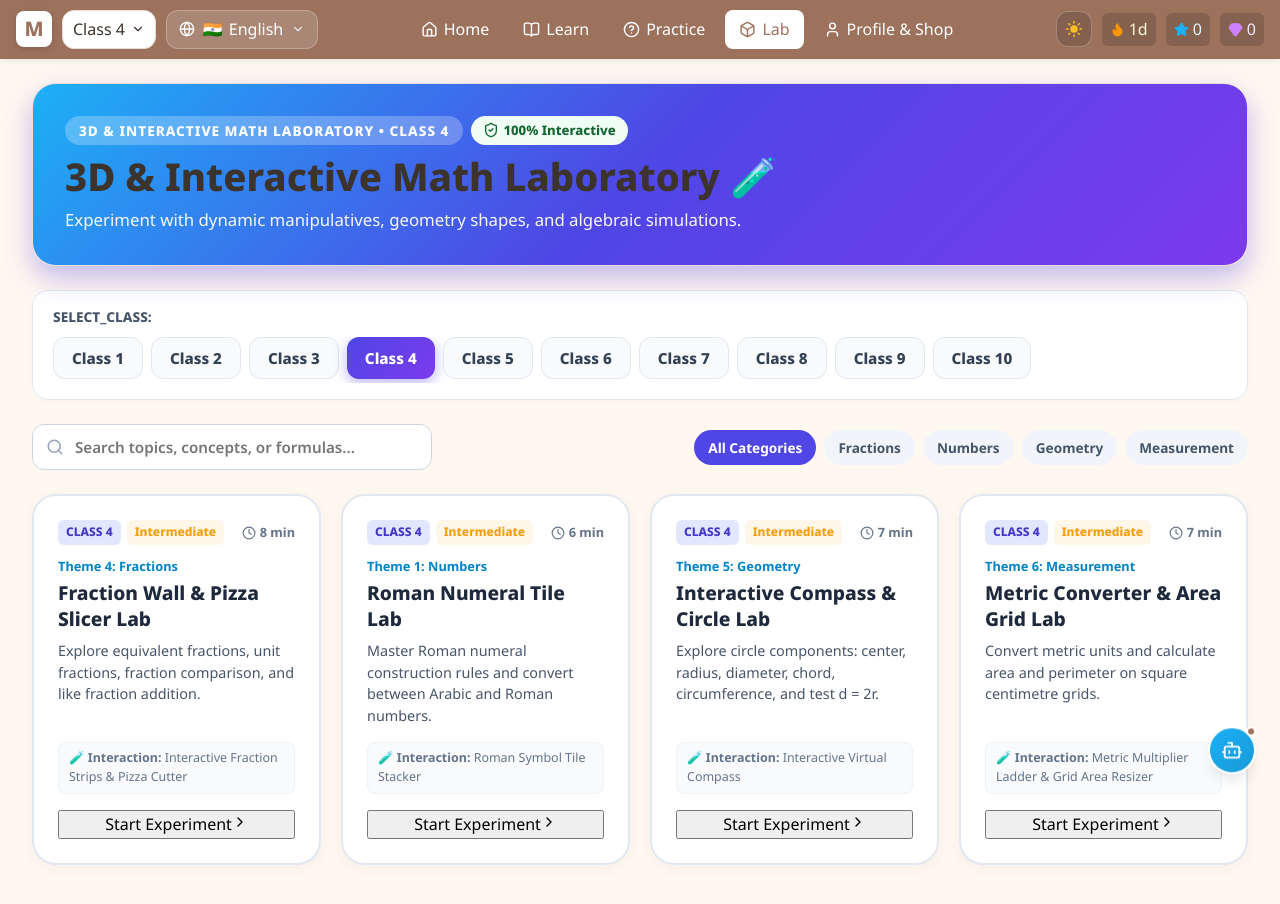
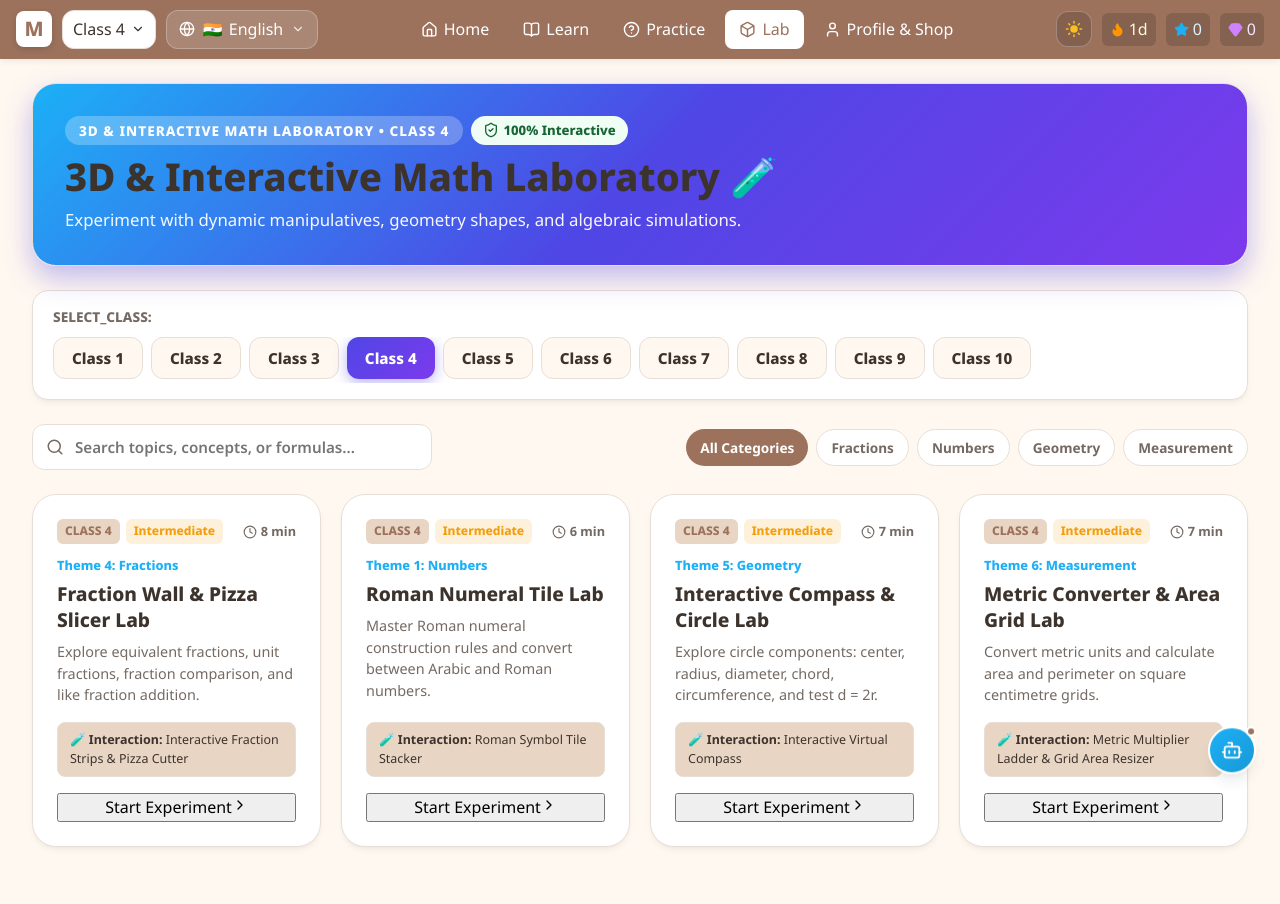
Before and after one commit to crdhanussh1104/Math_Made_Easy, a React (Vite) app: page /#home in a window 1280 px wide. Both pictures are taken after a click on the element 794 px from the left and 724 px from the top of the page. Shown: the top 904 px of the page. Built offline with nearby package versions, Linux system fonts and the light colour scheme.

Commit message:
fix(theme): improve 3D Lab cards and text contrast in dark mode

```diff
--- a/src/components/lab/LabActivityCard.jsx
+++ b/src/components/lab/LabActivityCard.jsx
@@ -12,15 +12,16 @@ export const LabActivityCard = ({ activity, onStart, isCompleted = false }) => {
 
   return (
     <CardRounded
+      className="lab-activity-card"
       style={{
         display: 'flex',
         flexDirection: 'column',
         justifyContent: 'space-between',
         height: '100%',
         padding: '24px',
-        border: isCompleted ? '2px solid #86efac' : '2px solid #e2e8f0',
-        background: isCompleted ? 'linear-gradient(180deg, #ffffff 0%, #f0fdf4 100%)' : '#ffffff',
-        boxShadow: '0 4px 16px rgba(0,0,0,0.04)',
+        border: isCompleted ? '2px solid #86efac' : '1.5px solid var(--border-light, #e2e8f0)',
+        background: isCompleted ? 'var(--bg-card-solid)' : 'var(--bg-card-solid)',
+        boxShadow: 'var(--shadow-sm, 0 4px 16px rgba(0,0,0,0.04))',
         transition: 'all 0.2s ease'
       }}
     >
@@ -29,8 +30,8 @@ export const LabActivityCard = ({ activity, onStart, isCompleted = false }) => {
         <div style={{ display: 'flex', justifyContent: 'space-between', alignItems: 'center', marginBottom: '12px' }}>
           <div style={{ display: 'flex', alignItems: 'center', gap: '6px' }}>
             <span style={{
-              background: '#e0e7ff',
-              color: '#4338ca',
+              background: 'var(--primary-light, rgba(79, 70, 229, 0.15))',
+              color: 'var(--primary, #4f46e5)',
               fontSize: '0.75rem',
               fontWeight: '800',
               padding: '3px 8px',
@@ -40,7 +41,7 @@ export const LabActivityCard = ({ activity, onStart, isCompleted = false }) => {
               {classDisplay}
             </span>
             <span style={{
-              background: `${difficultyColor}18`,
+              background: `${difficultyColor}25`,
               color: difficultyColor,
               fontSize: '0.75rem',
               fontWeight: '800',
@@ -51,30 +52,41 @@ export const LabActivityCard = ({ activity, onStart, isCompleted = false }) => {
             </span>
           </div>
 
-          <div style={{ display: 'flex', alignItems: 'center', gap: '4px', color: '#64748b', fontSize: '0.8rem', fontWeight: '700' }}>
+          <div style={{ display: 'flex', alignItems: 'center', gap: '4px', color: 'var(--text-muted)', fontSize: '0.8rem', fontWeight: '700' }}>
             <Clock size={14} /> {activity.estimatedTime} min
           </div>
         </div>
 
         {/* Theme Tag */}
-        <div style={{ fontSize: '0.8rem', fontWeight: '700', color: '#0284c7', marginBottom: '4px' }}>
+        <div style={{ fontSize: '0.8rem', fontWeight: '800', color: 'var(--secondary, #0284c7)', marginBottom: '6px' }}>
           {activity.theme}
         </div>
 
         {/* Title */}
-        <h3 style={{ fontSize: '1.2rem', fontWeight: '800', color: '#1e293b', lineHeight: '1.35', marginBottom: '8px' }}>
+        <h3 style={{ fontSize: '1.2rem', fontWeight: '800', color: 'var(--text-main)', lineHeight: '1.35', marginBottom: '8px' }}>
           {activity.title}
         </h3>
 
         {/* Learning Objective */}
-        <p style={{ fontSize: '0.9rem', color: '#475569', lineHeight: '1.5', marginBottom: '16px' }}>
+        <p style={{ fontSize: '0.9rem', color: 'var(--text-muted)', lineHeight: '1.5', marginBottom: '16px' }}>
           {activity.objective}
         </p>
       </div>
 
       <div>
         {/* Interaction Type Pill */}
-        <div style={{ fontSize: '0.78rem', color: '#64748b', background: '#f8fafc', padding: '6px 10px', borderRadius: '8px', marginBottom: '16px', border: '1px solid #edf2f7' }}>
+        <div
+          className="interaction-box"
+          style={{
+            fontSize: '0.78rem',
+            color: 'var(--text-main)',
+            background: 'var(--primary-light, rgba(99, 102, 241, 0.08))',
+            padding: '8px 12px',
+            borderRadius: '8px',
+            marginBottom: '16px',
+            border: '1px solid var(--border-light, #edf2f7)'
+          }}
+        >
           🧪 <strong>Interaction:</strong> {activity.interactionType}
         </div>
 
--- a/src/pages/ThreeLab.jsx
+++ b/src/pages/ThreeLab.jsx
@@ -107,8 +107,8 @@ export const ThreeLab = () => {
       </CardRounded>
 
       {/* Class Selector Bar: Classes 1 to 10 */}
-      <div style={{ background: '#ffffff', padding: '16px 20px', borderRadius: '16px', border: '1.5px solid #e2e8f0', boxShadow: '0 2px 8px rgba(0,0,0,0.02)' }}>
-        <div style={{ fontSize: '0.85rem', fontWeight: '800', color: '#475569', textTransform: 'uppercase', marginBottom: '10px' }}>
+      <div style={{ background: 'var(--bg-card-solid)', padding: '16px 20px', borderRadius: '16px', border: '1.5px solid var(--border-light)', boxShadow: 'var(--shadow-sm, 0 2px 8px rgba(0,0,0,0.02))' }}>
+        <div style={{ fontSize: '0.85rem', fontWeight: '800', color: 'var(--text-muted)', textTransform: 'uppercase', marginBottom: '10px' }}>
           {t('select_class') || 'Select Grade / Class:'}:
         </div>
         <div style={{ display: 'flex', gap: '8px', overflowX: 'auto', paddingBottom: '4px' }}>
@@ -121,16 +121,15 @@ export const ThreeLab = () => {
                 style={{
                   padding: '10px 18px',
                   borderRadius: '12px',
-                  border: 'none',
-                  background: isActive ? 'linear-gradient(135deg, #4f46e5 0%, #7c3aed 100%)' : '#f8fafc',
-                  color: isActive ? '#ffffff' : '#334155',
+                  border: isActive ? 'none' : '1px solid var(--border-light)',
+                  background: isActive ? 'linear-gradient(135deg, #4f46e5 0%, #7c3aed 100%)' : 'var(--bg-main)',
+                  color: isActive ? '#ffffff' : 'var(--text-main)',
                   fontWeight: '800',
                   fontFamily: 'var(--font-rounded)',
                   fontSize: '0.95rem',
                   cursor: 'pointer',
                   whiteSpace: 'nowrap',
                   boxShadow: isActive ? '0 4px 14px rgba(79, 70, 229, 0.4)' : 'none',
-                  border: isActive ? 'none' : '1px solid #e2e8f0',
                   transition: 'all 0.15s ease'
                 }}
               >
@@ -145,7 +144,7 @@ export const ThreeLab = () => {
       <div style={{ display: 'flex', flexWrap: 'wrap', gap: '14px', alignItems: 'center', justifyContent: 'space-between' }}>
         {/* Search Input */}
         <div style={{ position: 'relative', width: '100%', maxWidth: '400px' }}>
-          <Search size={18} color="#94a3b8" style={{ position: 'absolute', left: '14px', top: '50%', transform: 'translateY(-50%)' }} />
+          <Search size={18} color="var(--text-muted)" style={{ position: 'absolute', left: '14px', top: '50%', transform: 'translateY(-50%)' }} />
           <input
             type="text"
             placeholder={t('search_placeholder')}
@@ -155,11 +154,12 @@ export const ThreeLab = () => {
               width: '100%',
               padding: '12px 14px 12px 42px',
               borderRadius: '12px',
-              border: '1.5px solid #cbd5e1',
+              border: '1.5px solid var(--border-light)',
               fontSize: '0.95rem',
               fontWeight: '600',
               outline: 'none',
-              background: '#ffffff'
+              background: 'var(--bg-card-solid)',
+              color: 'var(--text-main)'
             }}
           />
         </div>
@@ -173,9 +173,9 @@ export const ThreeLab = () => {
               style={{
                 padding: '8px 14px',
                 borderRadius: 'var(--radius-full)',
-                border: 'none',
-                background: selectedTheme === th ? '#4f46e5' : '#f1f5f9',
-                color: selectedTheme === th ? '#ffffff' : '#475569',
+                border: selectedTheme === th ? 'none' : '1px solid var(--border-light)',
+                background: selectedTheme === th ? 'var(--primary, #4f46e5)' : 'var(--bg-card-solid)',
+                color: selectedTheme === th ? '#ffffff' : 'var(--text-muted)',
                 fontWeight: '700',
                 fontSize: '0.85rem',
                 cursor: 'pointer',
--- a/src/styles/themes.css
+++ b/src/styles/themes.css
@@ -189,3 +189,28 @@
 [data-theme="cyber"] .daily-math-wonder .wonder-author {
   color: #94a3b8 !important;
 }
+
+/* 6. 3D Lab and Activity Cards Theme Rules */
+.lab-activity-card {
+  background-color: var(--bg-card-solid);
+}
+
+[data-theme="dark"] .lab-activity-card h3,
+[data-theme="space"] .lab-activity-card h3,
+[data-theme="cyber"] .lab-activity-card h3 {
+  color: #f3f4f6 !important;
+}
+
+[data-theme="dark"] .lab-activity-card p,
+[data-theme="space"] .lab-activity-card p,
+[data-theme="cyber"] .lab-activity-card p {
+  color: #9ca3af !important;
+}
+
+[data-theme="dark"] .lab-activity-card .interaction-box,
+[data-theme="space"] .lab-activity-card .interaction-box,
+[data-theme="cyber"] .lab-activity-card .interaction-box {
+  background: rgba(255, 255, 255, 0.06) !important;
+  color: #e2e8f0 !important;
+  border: 1px solid rgba(255, 255, 255, 0.12) !important;
+}
```
